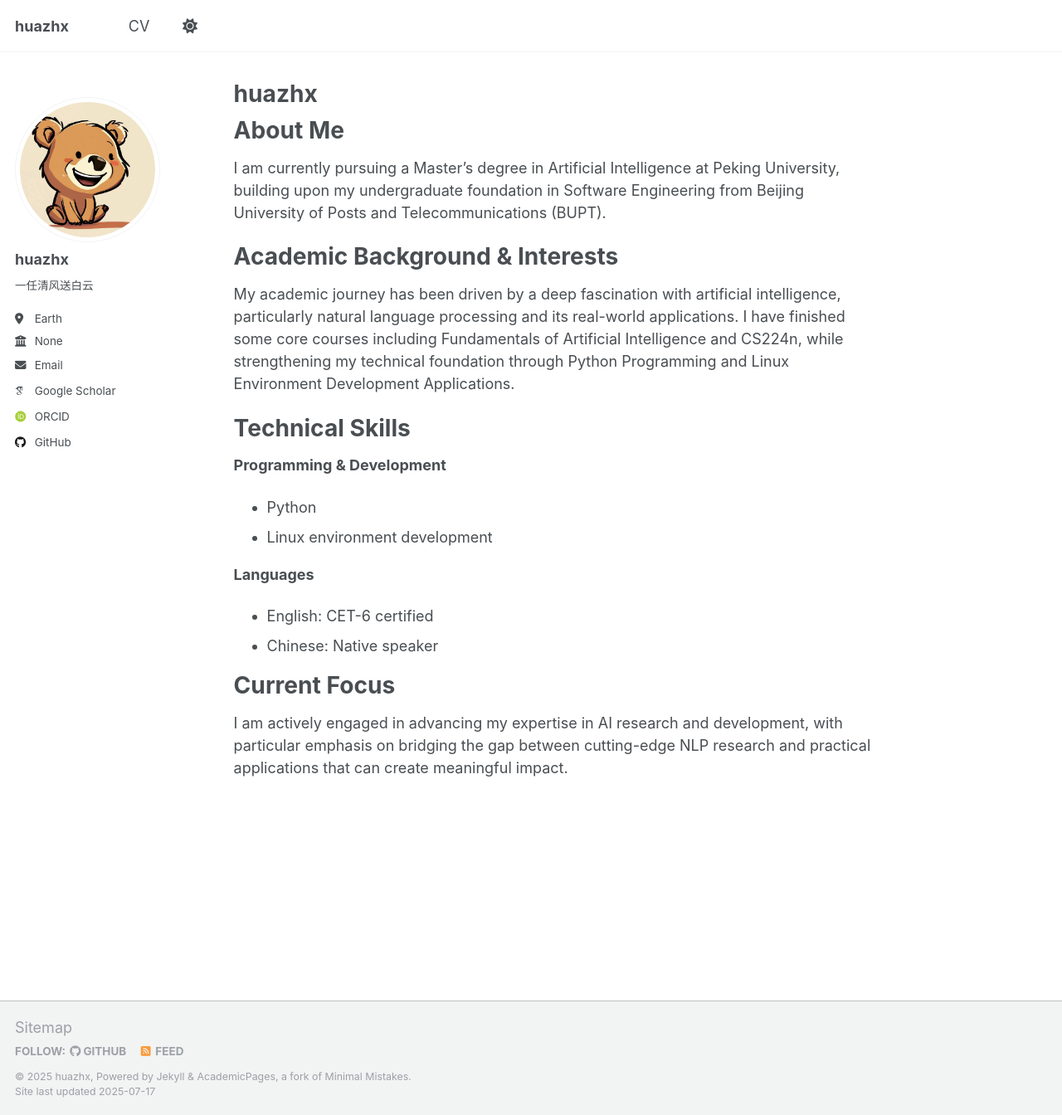
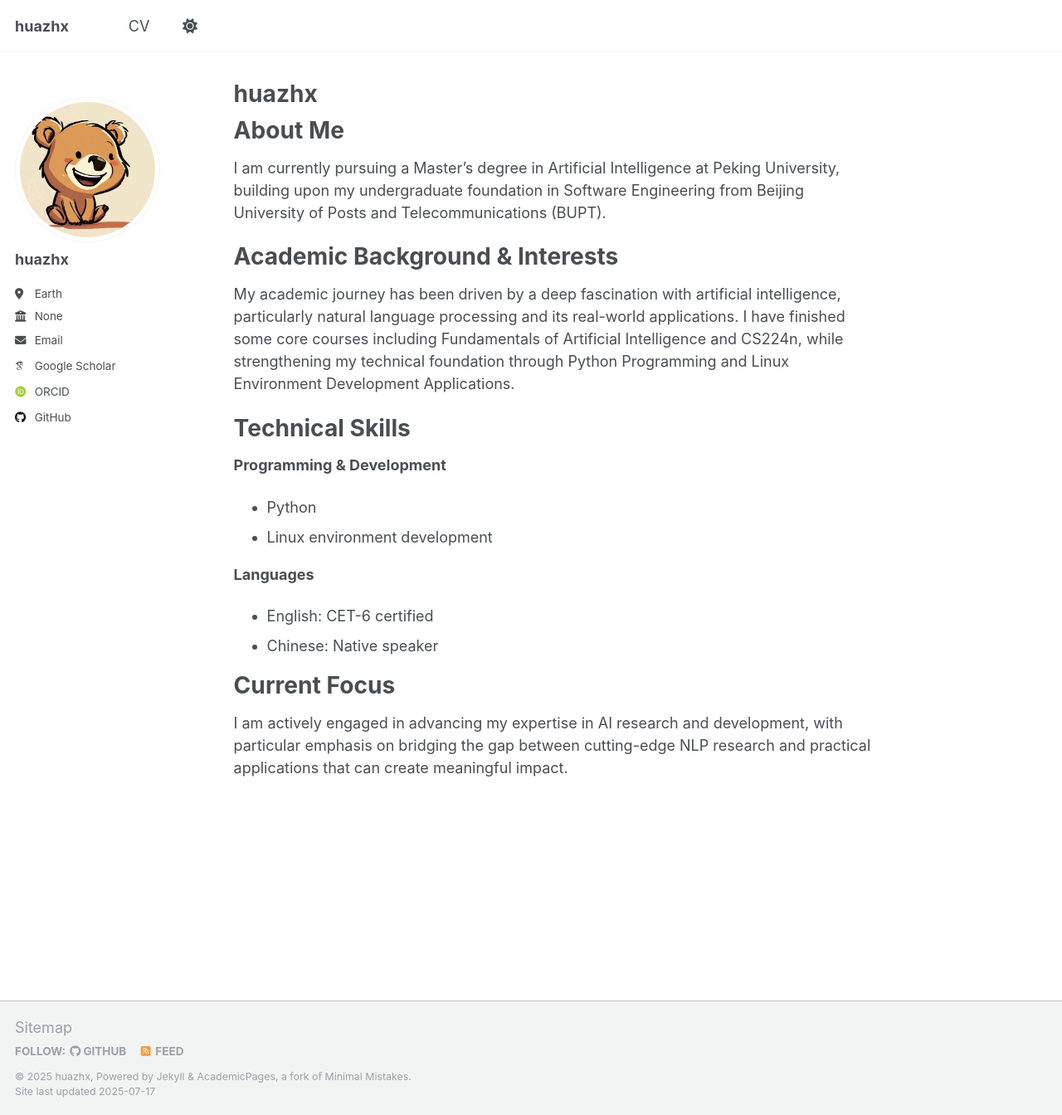
Before and after one commit to huazhx/huazhx.github.io, a Jekyll site: the page built from _pages/about.md, in a window 1280 px wide and 1344 px high. Shown: the whole window at 83% size. Built offline with Jekyll 4.4.1, drawn with Linux system fonts in a browser that asks for light colours; some web fonts are replaced.

Commit message:
Update personal info

```diff
--- a/_config.yml
+++ b/_config.yml
@@ -25,7 +25,7 @@ author:
   avatar           : "profile.png"
   name             : "huazhx"
   pronouns         : # example: "she/her"
-  bio              : "一任清风送白云"
+  bio              : ""
   location         : "Earth"
   employer         : "None"
   uri              : # URL
```
